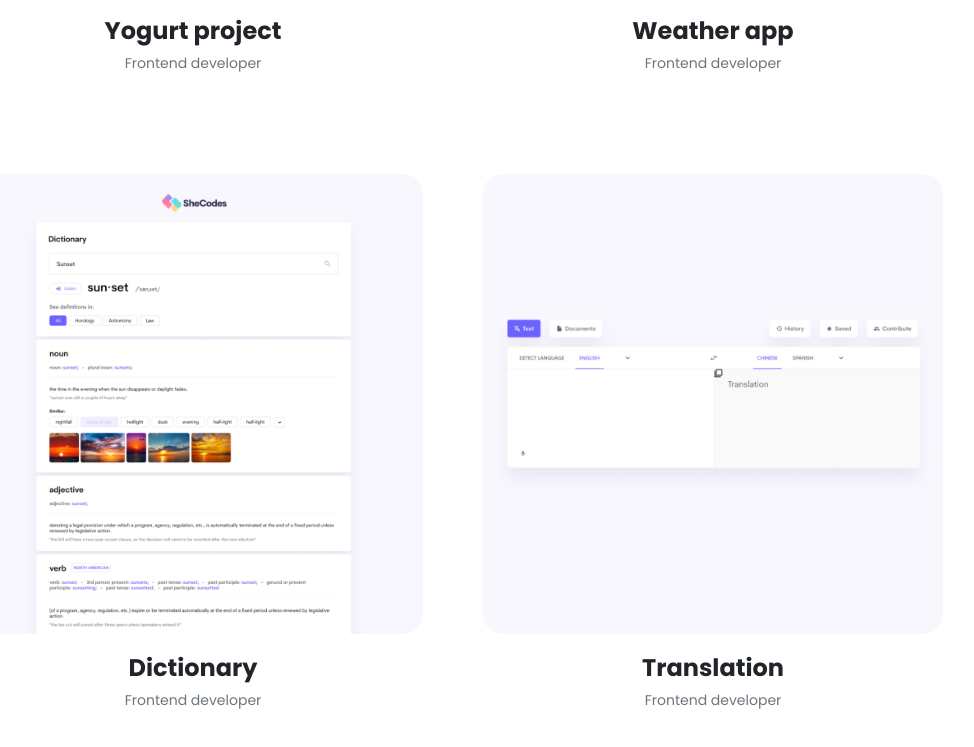
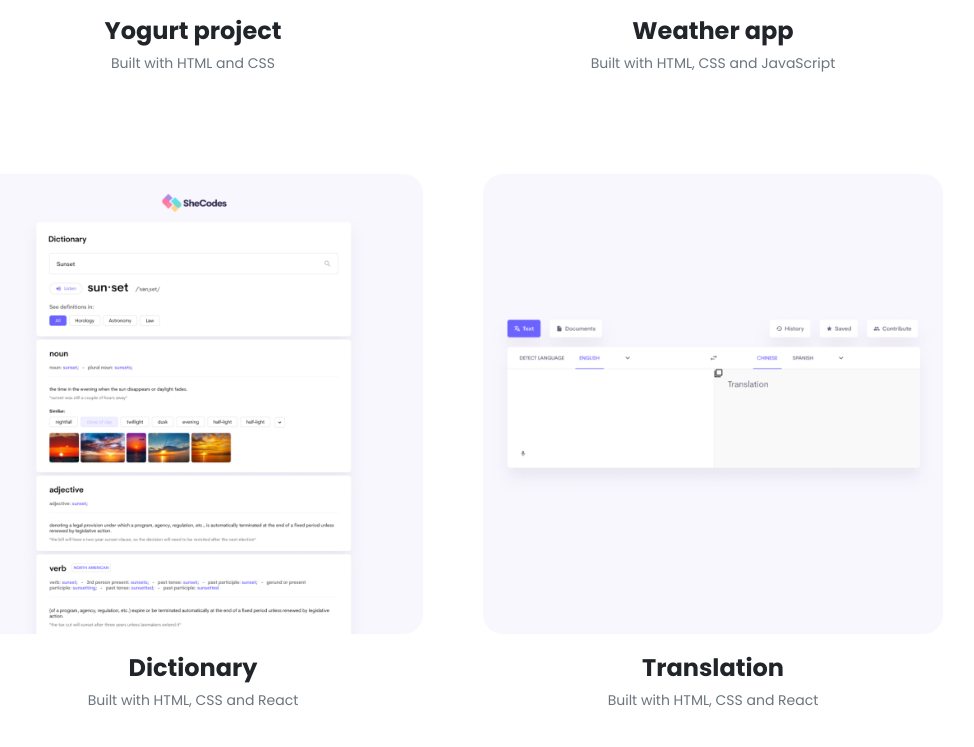
Before and after one commit to Mehrnaz-zand/Portfolio-project, a plain HTML site: page work.html in a window 1280 px wide. Shown: the part 923-1670 px from the top of the page, without its empty margins (187-1161 px from the left). Drawn offline with nearby package versions, Linux system fonts and the light colour scheme.

Commit message:
Updated paragraph content

```diff
--- a/work.html
+++ b/work.html
@@ -35,7 +35,7 @@
                     Yogurt project
                 </h2>
                 <p class="text-muted" >
-                    Frontend developer
+                    Built with HTML and CSS
             </p>
             </div>
             <div class="col-lg-6 text-center work-text mb-4">
@@ -44,7 +44,7 @@
                     Weather app
                 </h2>
                 <p class="text-muted" >
-                    Frontend developer
+                    Built with HTML, CSS and JavaScript
                 </p>
             </div>
         </div>
@@ -55,7 +55,7 @@
                     Dictionary
                 </h2>
                 <p class="text-muted" >
-                    Frontend developer
+                    Built with HTML, CSS and React
                 </p>
             </div>
             <div class="col-lg-6 text-center work-text mb-4">
@@ -64,7 +64,7 @@
                     Translation
                 </h2>
                 <p class="text-muted" >
-                    Frontend developer
+                    Built with HTML, CSS and React
                 </p>
             </div>
         </div>
```
